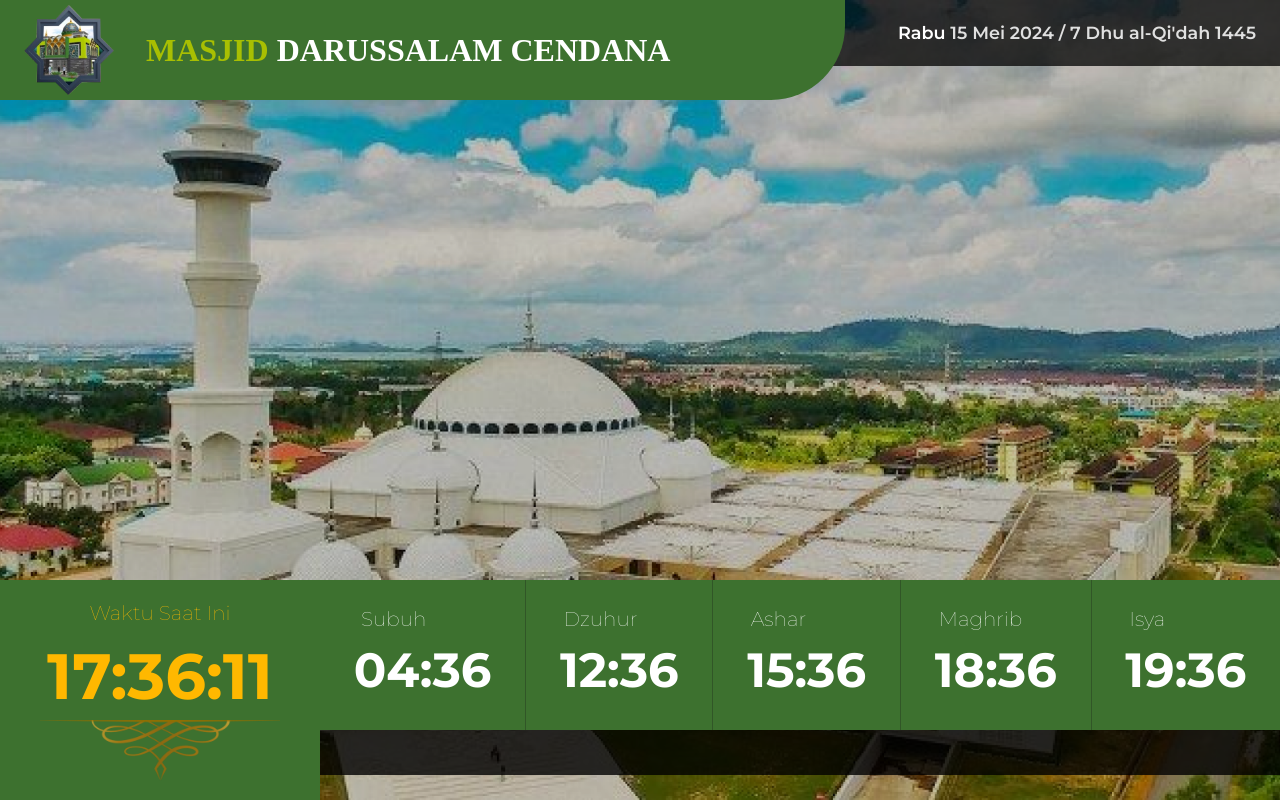
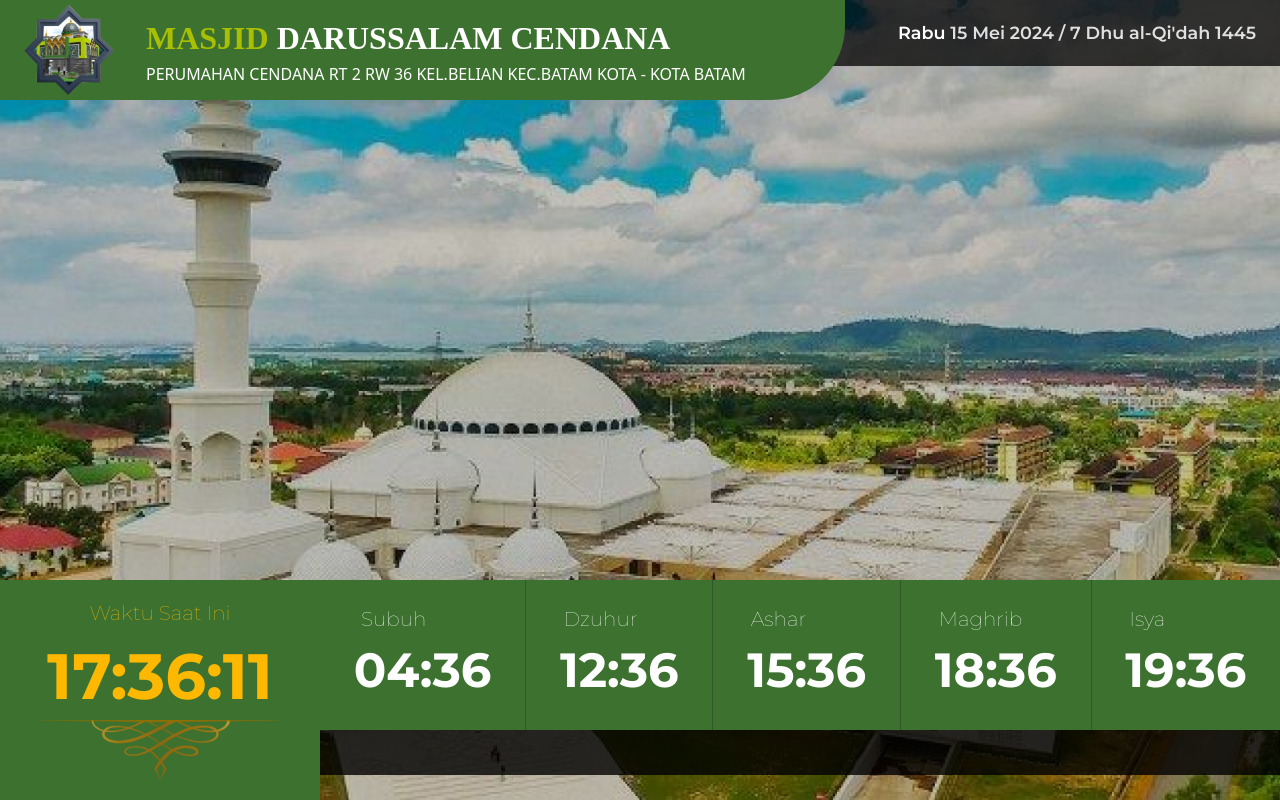
Before and after one commit to drymrz/digital-clock-masjid, a PHP site: page /index_new.php in a window 1280 px wide. Run offline with PHP 8.4, Linux system fonts and the light colour scheme; some web fonts are replaced.

Commit message:
working on new index

```diff
--- a/index_new.php
+++ b/index_new.php
@@ -55,7 +55,7 @@ foreach ($files as $v) {
             <img src="./img/logo-mds.png" alt="" class="w-[90px]">
             <div class="flex flex-col pl-[2rem]">
                 <h2 class="font-Montagu font-bold text-white text-[2rem]"><span class="text-[#A8BF02]">MASJID</span> DARUSSALAM CENDANA</h2>
-                <!-- <p class="text-white font-thin text-[16px]">PERUMAHAN CENDANA RT 2 RW 36 KEL.BELIAN KEC.BATAM KOTA - KOTA BATAM</p> -->
+                <p class="text-white font-thin text-[16px]">PERUMAHAN CENDANA RT 2 RW 36 KEL.BELIAN KEC.BATAM KOTA - KOTA BATAM</p>
             </div>
         </div>
         <div id="right-header" class="w-[35vw] h-[66px] bg-[#000000bf] flex items-center pr-[24px] justify-end absolute right-0">
```
